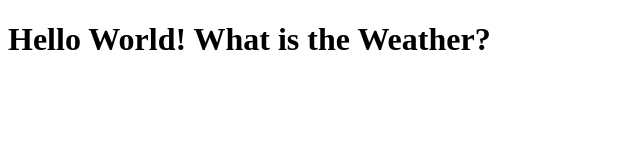
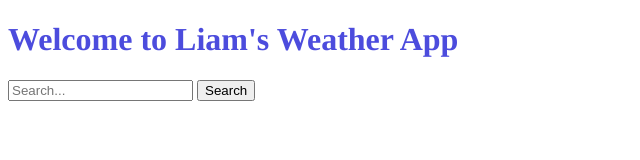
Before and after one commit to liamsebestyen/weather-app, a plain HTML site: page index.html in a window 1280 px wide. Shown: the whole page, without its empty margins (0-640 px from the left). Drawn offline with Linux system fonts and the light colour scheme.

Commit message:
Added CSS to make pretty

```diff
--- a/index.html
+++ b/index.html
@@ -1,6 +1,27 @@
 <!DOCTYPE html>
 <html>
+
+<style>
+    .greeting {
+        color: rgb(76, 76, 221);
+        font-family: times;
+        font-weight: bold;
+        align-content: center;
+
+    }
+
+
+</style>
     <body>
- <h1> Hello World! What is the Weather?</h1>
+ <h1 class = "greeting"> Welcome to Liam's Weather App</h1>
+
+
+ <form id="form" role="search">
+    <input type="search" id="query" name="q"
+     placeholder="Search..."
+     aria-label="Search through site content">
+    <button>Search</button>
+  </form>
+
     </body>
 </html>
```
